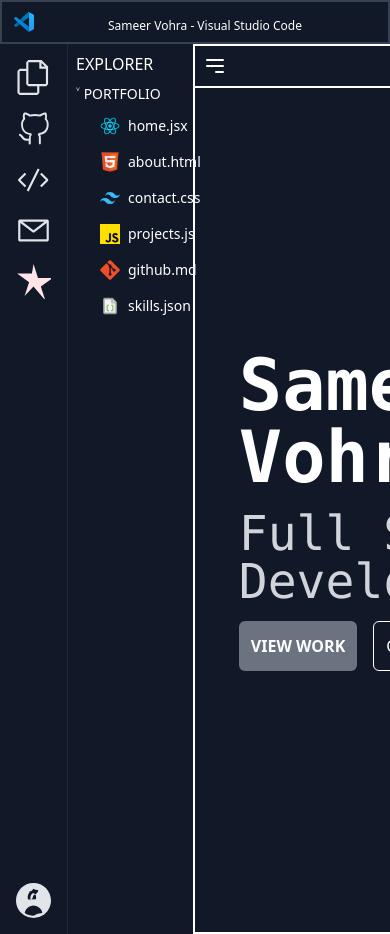
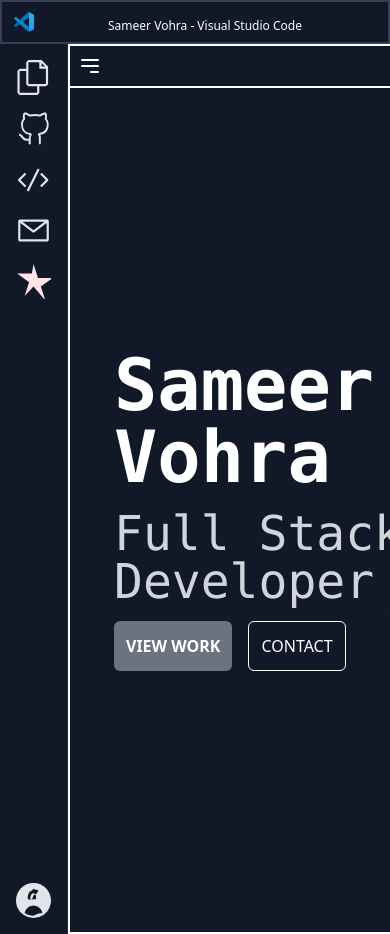
Before and after one commit to SameerVohra/Portfolio, a React (Vite) app: page / in a window 390 px wide. Built offline with nearby package versions, Linux system fonts and the light colour scheme.

Commit message:
fixed some ui

```diff
--- a/src/components/Explore.tsx
+++ b/src/components/Explore.tsx
@@ -13,7 +13,7 @@ function Explore() {
 
   return (
     <>
-      <div className='border-gray-800 border-1 w-60 flex flex-col p-2'>
+      <div className='border-gray-800 border-1 w-60 lg:flex lg:flex-col p-2 hidden'>
         <h1 className='text-white text-md'>EXPLORER</h1>
         <div className="mt-2 flex items-start cursor-pointer flex-col">
           <h2 className="text-white text-sm" onClick={() => setShow(!show)}>
```
